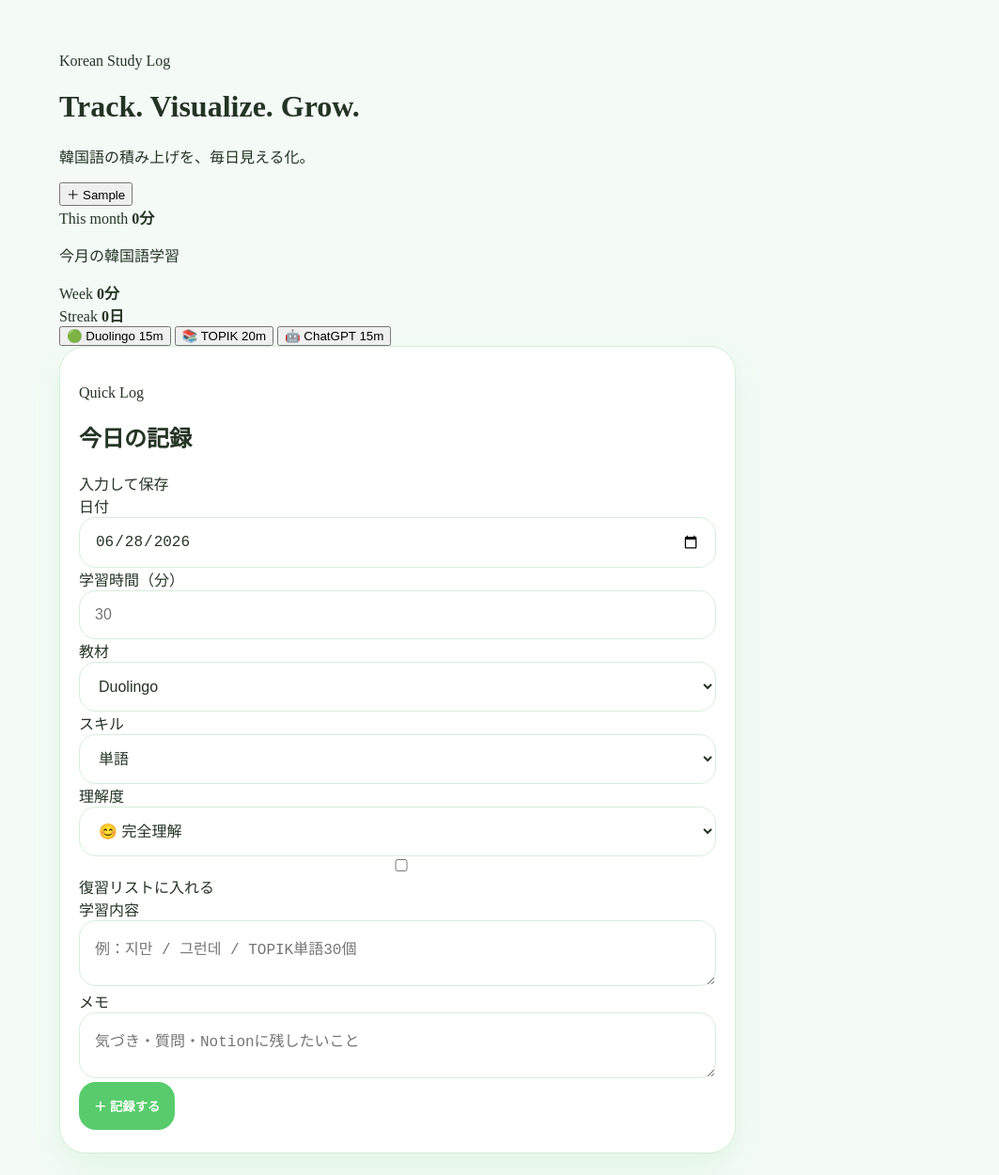
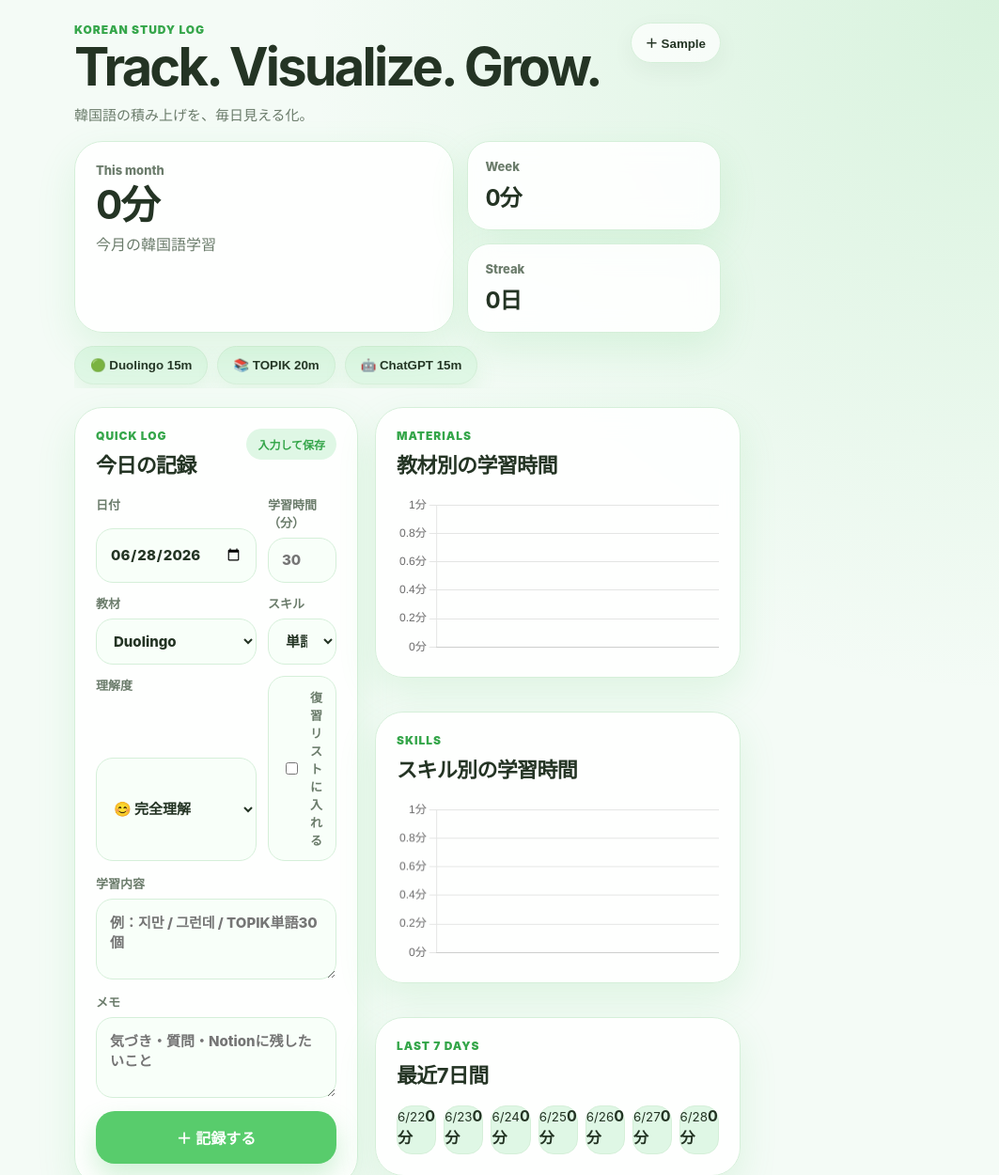
Before and after one commit to DAISY0306-JP/Study_Atlas, a plain HTML site: page index.html in a window 1280 px wide. Shown: the top 1250 px of the page at 94% size, without its empty margins (217-1280 px from the left). Drawn offline with nearby package versions, Linux system fonts and the light colour scheme.

Commit message:
styles.css を更新

```diff
--- a/css/styles.css
+++ b/css/styles.css
@@ -125,3 +125,381 @@ button.primary {
     padding: 22px 16px;
   }
 }
+
+:root {
+  --bg: #F4FBF6;
+  --card: #FFFFFF;
+  --primary: #58CC6C;
+  --primary-dark: #35A64A;
+  --primary-light: #DFF7E5;
+  --border: #D5EFD9;
+  --text: #243424;
+  --muted: #6B7C6B;
+  --soft: #F8FFF9;
+  --shadow: 0 16px 40px rgba(88, 204, 108, 0.14);
+}
+
+* {
+  box-sizing: border-box;
+}
+
+body {
+  margin: 0;
+  background:
+    radial-gradient(circle at top right, rgba(88, 204, 108, 0.18), transparent 34%),
+    var(--bg);
+  color: var(--text);
+  font-family: -apple-system, BlinkMacSystemFont, "Segoe UI", sans-serif;
+}
+
+.app {
+  width: min(1080px, 100%);
+  margin: 0 auto;
+  padding: 24px 16px 80px;
+}
+
+.app-hero {
+  margin-bottom: 20px;
+}
+
+.hero-top {
+  display: flex;
+  align-items: flex-start;
+  justify-content: space-between;
+  gap: 16px;
+  margin-bottom: 18px;
+}
+
+.eyebrow,
+.section-label {
+  margin: 0 0 6px;
+  color: var(--primary-dark);
+  font-size: 12px;
+  font-weight: 900;
+  letter-spacing: 0.08em;
+  text-transform: uppercase;
+}
+
+h1 {
+  margin: 0;
+  font-size: clamp(34px, 7vw, 56px);
+  line-height: 0.96;
+  letter-spacing: -0.05em;
+}
+
+.hero-copy {
+  margin: 12px 0 0;
+  color: var(--muted);
+  font-size: 15px;
+}
+
+.ghost {
+  border: 1px solid var(--border);
+  background: rgba(255, 255, 255, 0.72);
+  color: var(--text);
+  border-radius: 999px;
+  padding: 11px 15px;
+  font-weight: 800;
+  white-space: nowrap;
+  box-shadow: 0 8px 24px rgba(36, 52, 36, 0.05);
+}
+
+.summary-panel {
+  display: grid;
+  grid-template-columns: 1.5fr 1fr;
+  gap: 14px;
+  margin-bottom: 14px;
+}
+
+.summary-main,
+.summary-side > div,
+.card {
+  background: rgba(255, 255, 255, 0.88);
+  border: 1px solid var(--border);
+  box-shadow: var(--shadow);
+  backdrop-filter: blur(14px);
+}
+
+.summary-main {
+  border-radius: 30px;
+  padding: 22px;
+}
+
+.summary-label {
+  display: block;
+  color: var(--muted);
+  font-size: 13px;
+  font-weight: 800;
+}
+
+.summary-main strong {
+  display: block;
+  margin-top: 8px;
+  font-size: 42px;
+  line-height: 1;
+  letter-spacing: -0.05em;
+}
+
+.summary-main p {
+  margin: 8px 0 0;
+  color: var(--muted);
+}
+
+.summary-side {
+  display: grid;
+  gap: 14px;
+}
+
+.summary-side > div {
+  border-radius: 24px;
+  padding: 18px;
+}
+
+.summary-side span {
+  display: block;
+  color: var(--muted);
+  font-size: 13px;
+  font-weight: 800;
+}
+
+.summary-side strong {
+  display: block;
+  margin-top: 6px;
+  font-size: 24px;
+  letter-spacing: -0.04em;
+}
+
+.quick-actions {
+  display: flex;
+  gap: 10px;
+  overflow-x: auto;
+  padding-bottom: 4px;
+  scrollbar-width: none;
+}
+
+.quick-actions::-webkit-scrollbar {
+  display: none;
+}
+
+.quick-chip {
+  flex: 0 0 auto;
+  border: 1px solid var(--border);
+  background: var(--primary-light);
+  color: var(--text);
+  border-radius: 999px;
+  padding: 12px 16px;
+  font-weight: 900;
+  box-shadow: 0 10px 24px rgba(88, 204, 108, 0.12);
+}
+
+.app-main {
+  display: grid;
+  grid-template-columns: 0.95fr 1.25fr;
+  gap: 18px;
+  align-items: start;
+}
+
+.card {
+  border-radius: 30px;
+  padding: 22px;
+  margin-bottom: 18px;
+}
+
+.quick-record-card {
+  position: sticky;
+  top: 16px;
+}
+
+.section-head {
+  display: flex;
+  justify-content: space-between;
+  gap: 12px;
+  align-items: flex-start;
+  margin-bottom: 18px;
+}
+
+h2 {
+  margin: 0;
+  font-size: 22px;
+  letter-spacing: -0.03em;
+}
+
+.status-pill {
+  display: inline-flex;
+  align-items: center;
+  border-radius: 999px;
+  background: var(--primary-light);
+  color: var(--primary-dark);
+  padding: 8px 12px;
+  font-size: 12px;
+  font-weight: 900;
+  white-space: nowrap;
+}
+
+form {
+  display: grid;
+  gap: 14px;
+}
+
+.form-grid {
+  display: grid;
+  grid-template-columns: 1fr 1fr;
+  gap: 12px;
+}
+
+label {
+  display: grid;
+  gap: 7px;
+  color: var(--muted);
+  font-size: 13px;
+  font-weight: 800;
+}
+
+input,
+select,
+textarea {
+  width: 100%;
+  min-height: 48px;
+  border: 1px solid var(--border);
+  border-radius: 18px;
+  background: var(--soft);
+  color: var(--text);
+  padding: 13px 14px;
+  font: inherit;
+  font-size: 15px;
+  outline: none;
+}
+
+textarea {
+  min-height: 86px;
+  resize: vertical;
+}
+
+input:focus,
+select:focus,
+textarea:focus {
+  border-color: var(--primary);
+  box-shadow: 0 0 0 4px rgba(88, 204, 108, 0.16);
+  background: #fff;
+}
+
+.check {
+  display: flex;
+  align-items: center;
+  gap: 10px;
+  min-height: 48px;
+  padding: 12px 14px;
+  background: var(--soft);
+  border: 1px solid var(--border);
+  border-radius: 18px;
+}
+
+.check input {
+  width: auto;
+  min-height: auto;
+}
+
+.primary,
+form button[type="submit"] {
+  width: 100%;
+  min-height: 54px;
+  border: none;
+  border-radius: 20px;
+  background: var(--primary);
+  color: #fff;
+  font-weight: 900;
+  font-size: 16px;
+  box-shadow: 0 14px 28px rgba(88, 204, 108, 0.28);
+}
+
+.insight-grid {
+  display: grid;
+  gap: 18px;
+}
+
+.chart-card canvas {
+  max-height: 260px;
+}
+
+.calendar {
+  display: grid;
+  grid-template-columns: repeat(7, 1fr);
+  gap: 8px;
+}
+
+.calendar > * {
+  min-height: 52px;
+  border-radius: 16px;
+  background: var(--primary-light);
+  border: 1px solid var(--border);
+}
+
+.list {
+  display: grid;
+  gap: 10px;
+}
+
+.empty {
+  color: var(--muted);
+  background: var(--soft);
+  border: 1px dashed var(--border);
+  border-radius: 18px;
+  padding: 16px;
+}
+
+.log-card {
+  margin-bottom: 0;
+}
+
+@media (max-width: 820px) {
+  .app-main {
+    grid-template-columns: 1fr;
+  }
+
+  .quick-record-card {
+    position: static;
+  }
+}
+
+@media (max-width: 560px) {
+  .app {
+    padding: 18px 14px 72px;
+  }
+
+  .hero-top {
+    display: block;
+  }
+
+  .ghost {
+    margin-top: 16px;
+  }
+
+  .summary-panel {
+    grid-template-columns: 1fr;
+  }
+
+  .summary-main {
+    padding: 20px;
+  }
+
+  .summary-main strong {
+    font-size: 38px;
+  }
+
+  .summary-side {
+    grid-template-columns: 1fr 1fr;
+  }
+
+  .form-grid {
+    grid-template-columns: 1fr;
+  }
+
+  .card {
+    border-radius: 26px;
+    padding: 20px;
+  }
+
+  h1 {
+    font-size: 42px;
+  }
+}
```
